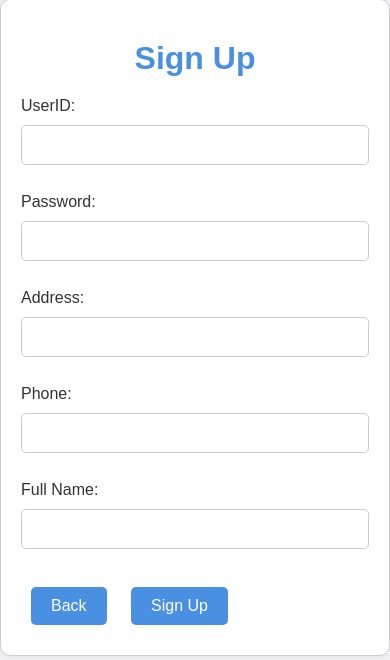
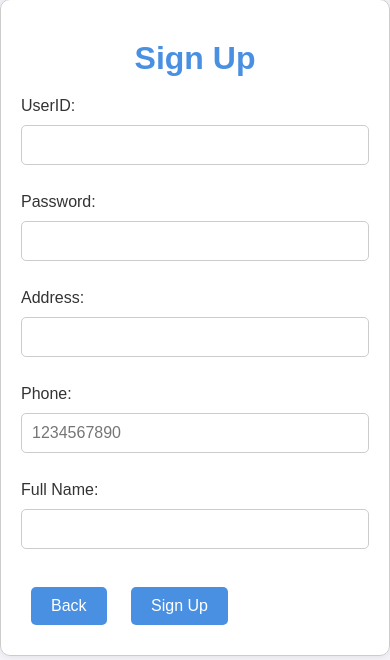
Before and after one commit to cs411-alawini/su24-cs411-team004-oak, a Flask app: page /signup in a window 390 px wide. Shown: the part 95-755 px from the top of the page. Run offline with Flask 3, Linux system fonts and the light colour scheme.

Commit message:
added constraint to phone number

```diff
--- a/Project/templates/signup.html
+++ b/Project/templates/signup.html
@@ -24,7 +24,7 @@
                 <input type="text" id="address" name="address" required><br>
                 <br>
                 <label for="phonenumber">Phone:</label>
-                <input type="text" id="phonenumber" name="phonenumber" required><br>
+                <input type="text" id="phonenumber" name="phonenumber" pattern="[0-9]{10}" placeholder="1234567890"><br>
                 <br>
                 <label for="fullname">Full Name:</label>
                 <input type="text" id="fullname" name="fullname" required><br>
```
